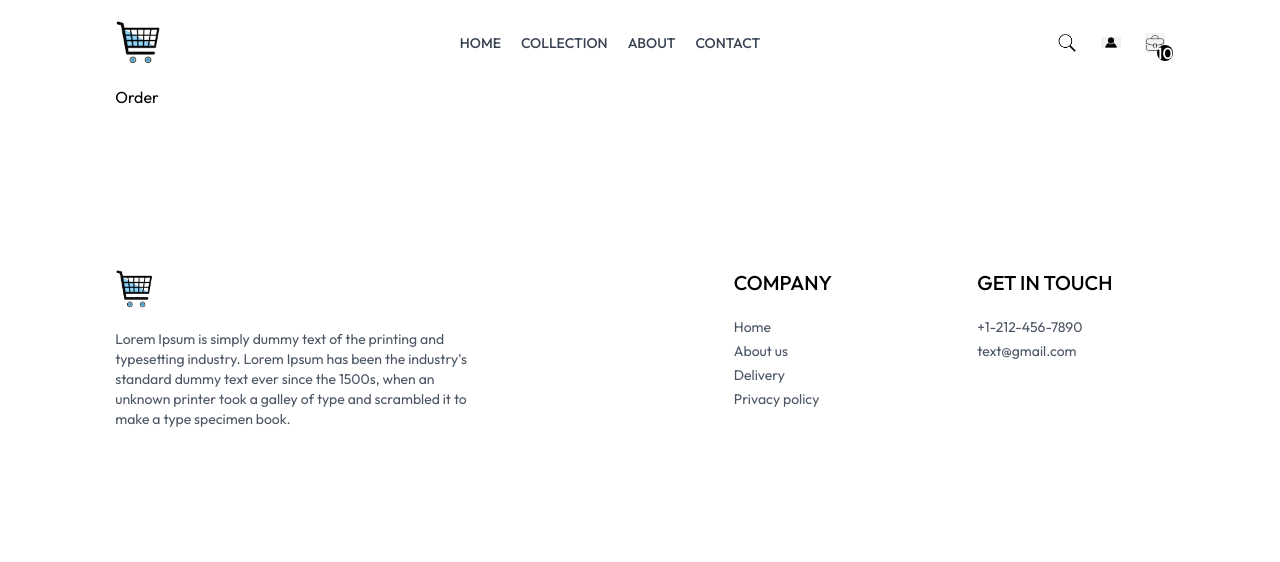
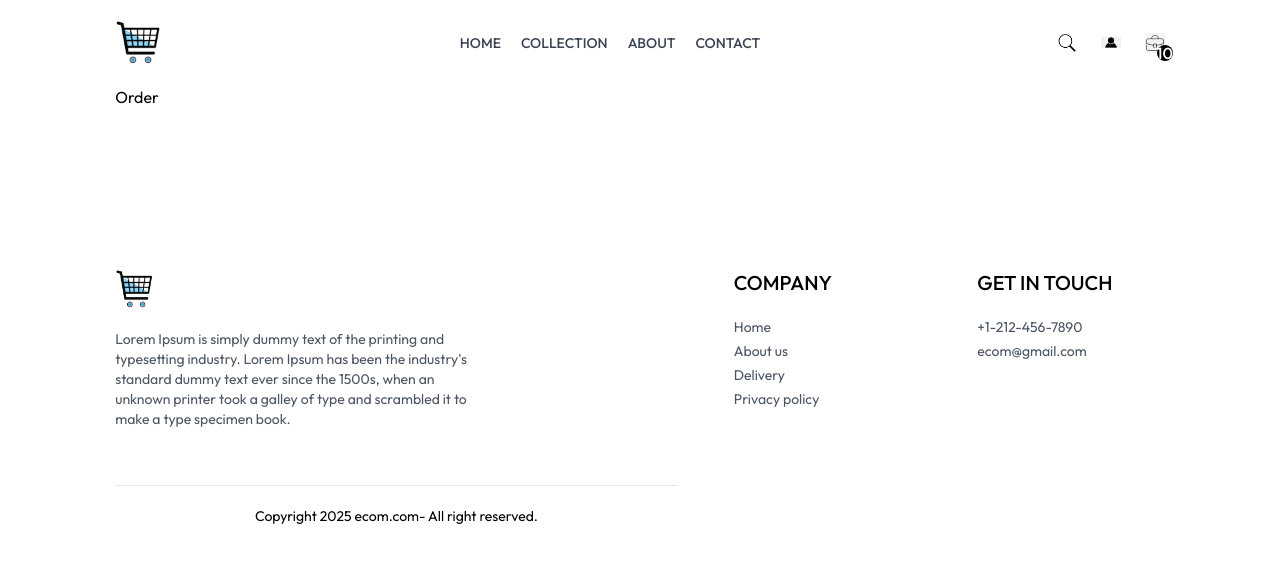
Before and after one commit to Leena72/Ecommerce, a React (Vite) app in the folder frontend/: page /order in a window 1280 px wide. Shown: the top 562 px of the page. Built offline with nearby package versions, Linux system fonts and the light colour scheme.

Commit message:
components created

```diff
--- a/frontend/src/components/Footer.jsx
+++ b/frontend/src/components/Footer.jsx
@@ -26,8 +26,14 @@ const Footer = () => {
         <p className="text-xl font-medium mb-5">GET IN TOUCH</p>
         <ul className="flex flex-col gap-1 text-gray-600">
             <li>+1-212-456-7890</li>
-            <li>text@gmail.com</li>
+            <li>ecom@gmail.com</li>
         </ul>
+      </div>
+      <div>
+        <hr/>
+        <p className="py-5 text-sm text-center">
+            Copyright 2025 ecom.com- All right reserved.
+        </p>
       </div>
     </div>
   );
```
